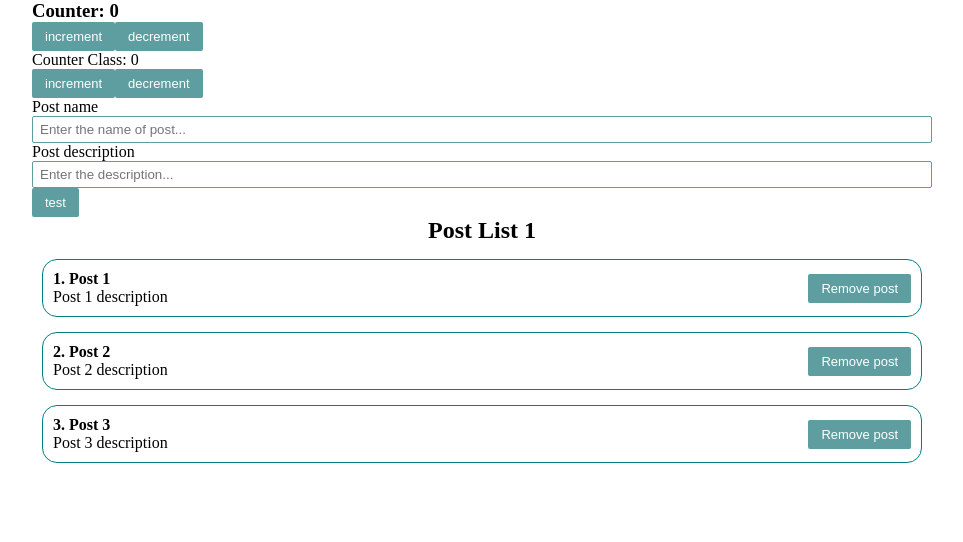
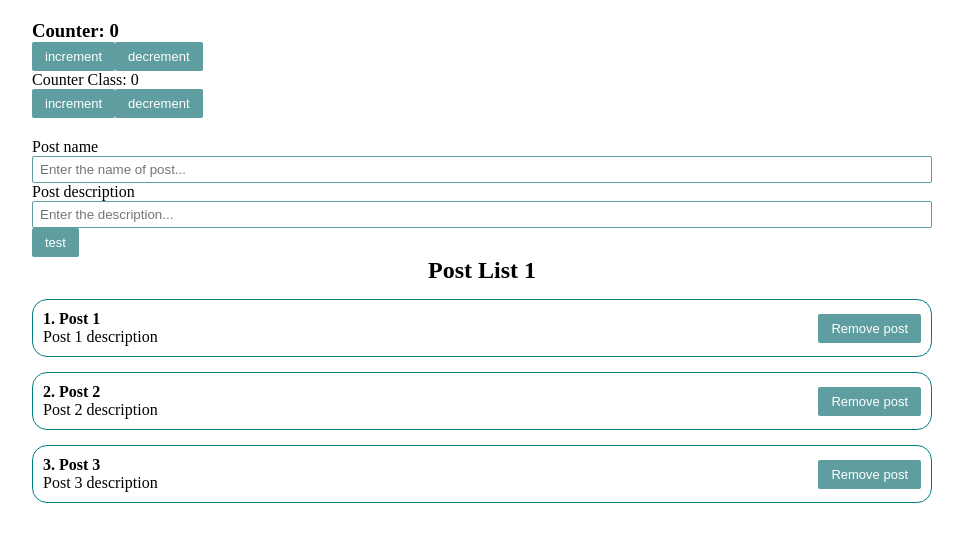
Before and after one commit to fromintel/react_base, a React (Create React App) app: page / in a window 1280 px wide. Shown: the top 542 px of the page, without its empty margins (158-1121 px from the left). Built offline with nearby package versions, Linux system fonts and the light colour scheme.

Commit message:
0.1 [react-base] Change styles for counters

```diff
--- a/src/styles/App.css
+++ b/src/styles/App.css
@@ -17,12 +17,21 @@ fieldset {
     width: 900px;
 }
 
+.counters {
+    margin: 20px 0;
+}
+
 .post {
     display: flex;
     justify-content: space-between;
     align-items: center;
     padding: 10px;
-    margin: 15px 10px;
+    margin: 15px 0;
     border: 1px solid teal;
     border-radius: 15px;
 }
+
+.posts-list {
+    margin: 20px;
+    padding: 10px;
+}
```
